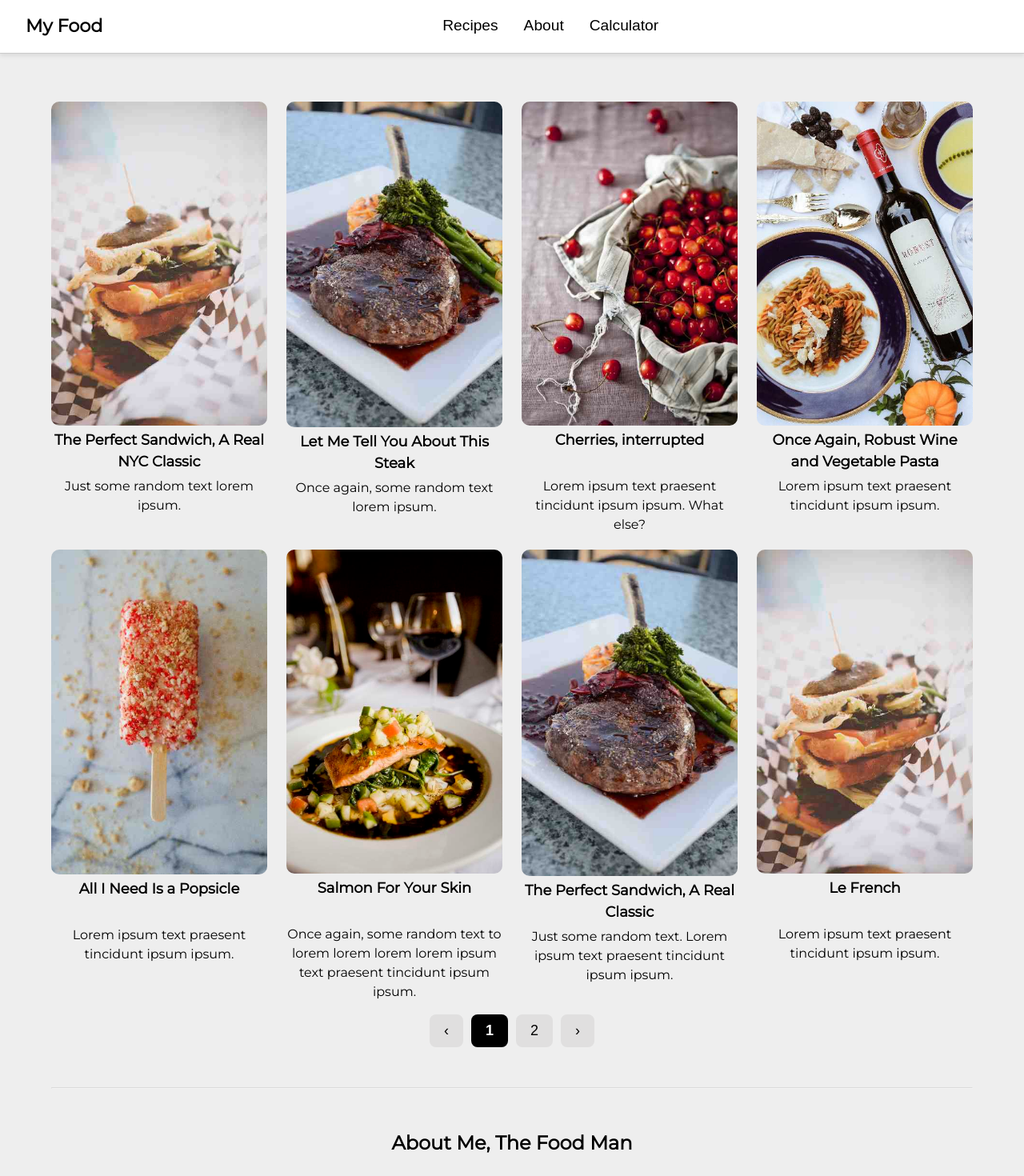
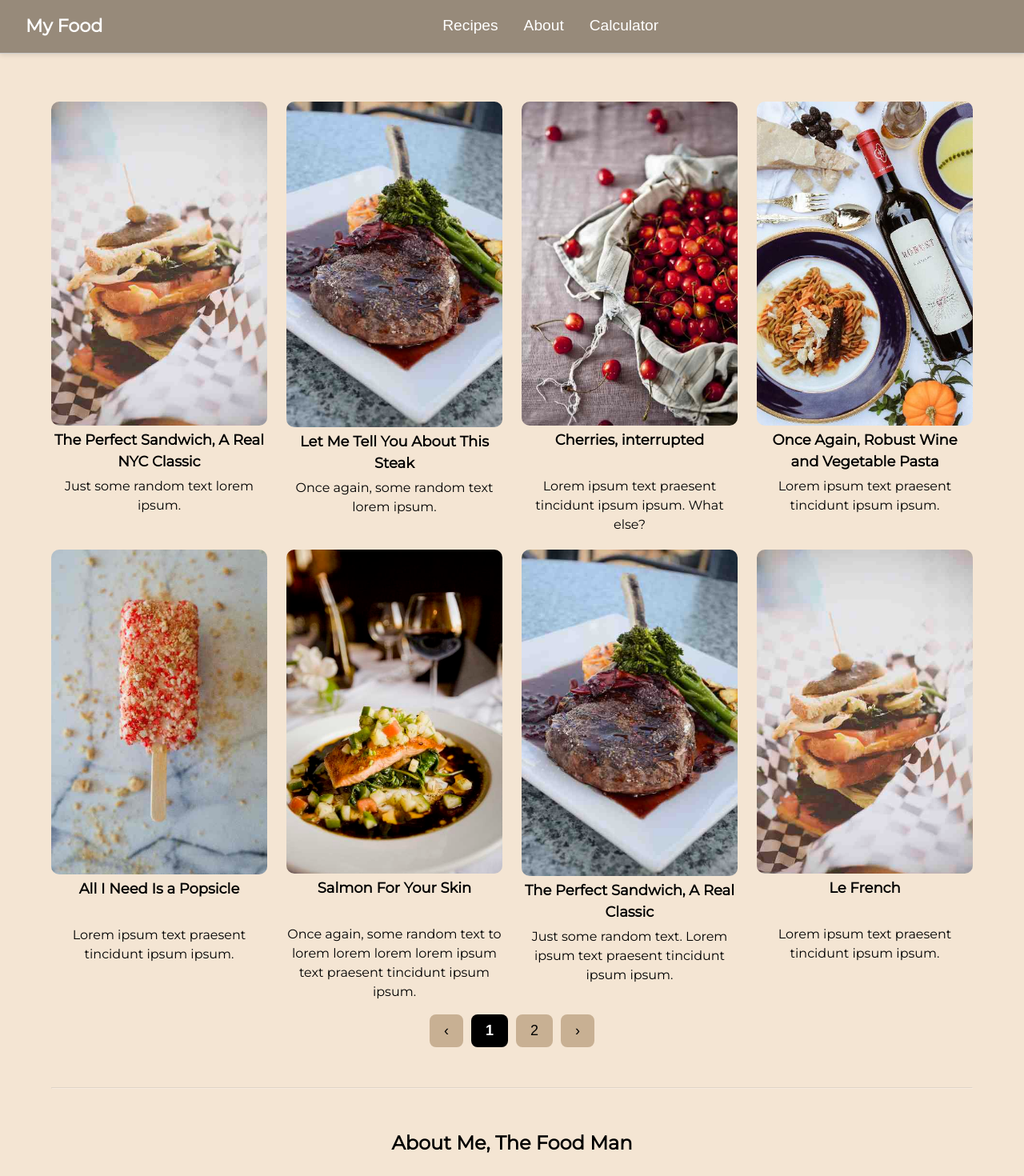
Before and after one commit to asphodel42/My-food-blog, a React (Vite) app: page / in a window 1280 px wide. Shown: the top 1470 px of the page at 80% size. Built offline with nearby package versions, Linux system fonts and the light colour scheme.

Commit message:
edited colors

```diff
--- a/src/components/Header/Header.css
+++ b/src/components/Header/Header.css
@@ -3,12 +3,13 @@
   justify-content: space-between;
   align-items: center;
   padding: 1rem 2rem;
-  background: white;
+  background: #978a7a;
   border-bottom: 1px solid #ccc;
   box-shadow: 0 2px 6px rgba(0, 0, 0, 0.1);
   position: sticky;
   top: 0;
   z-index: 100;
+  color: #fff;
 }
 .logo {
   font-weight: bold;
@@ -20,6 +21,7 @@
   font-size: 1.2rem;
   margin: 0 1rem;
   cursor: pointer;
+  color: #fff;
 }
 .header-center button:hover {
   text-decoration: underline;
@@ -39,13 +41,14 @@
 
   .burger-btn {
     display: block;
+    color: #fff;
   }
 
   .side-menu {
     position: absolute;
     top: 100%;
     right: 0;
-    background: white;
+    background: #978a7a;
     border: 1px solid #ccc;
     box-shadow: 0 4px 10px rgba(0, 0, 0, 0.15);
     display: flex;
@@ -63,6 +66,7 @@
     font-size: 1.2rem;
     text-align: left;
     cursor: pointer;
+    color: #fff;
   }
 
   .side-menu button:hover {
--- a/src/components/RecipeCards/Recipe.css
+++ b/src/components/RecipeCards/Recipe.css
@@ -32,7 +32,7 @@
   padding: 10px 18px;
   border-radius: 8px;
   font-size: 18px;
-  background: #e0dfdf;
+  background: #c8b093;
   border: none;
   outline: none;
   cursor: pointer;
--- a/src/index.css
+++ b/src/index.css
@@ -20,7 +20,7 @@
 body {
   font-family: "Montserrat", sans-serif;
   font-size: 16px;
-  background: #eee;
+  background: #f4e5d3;
   line-height: 1.5;
   font-weight: 400;
   scroll-behavior: smooth;
```
